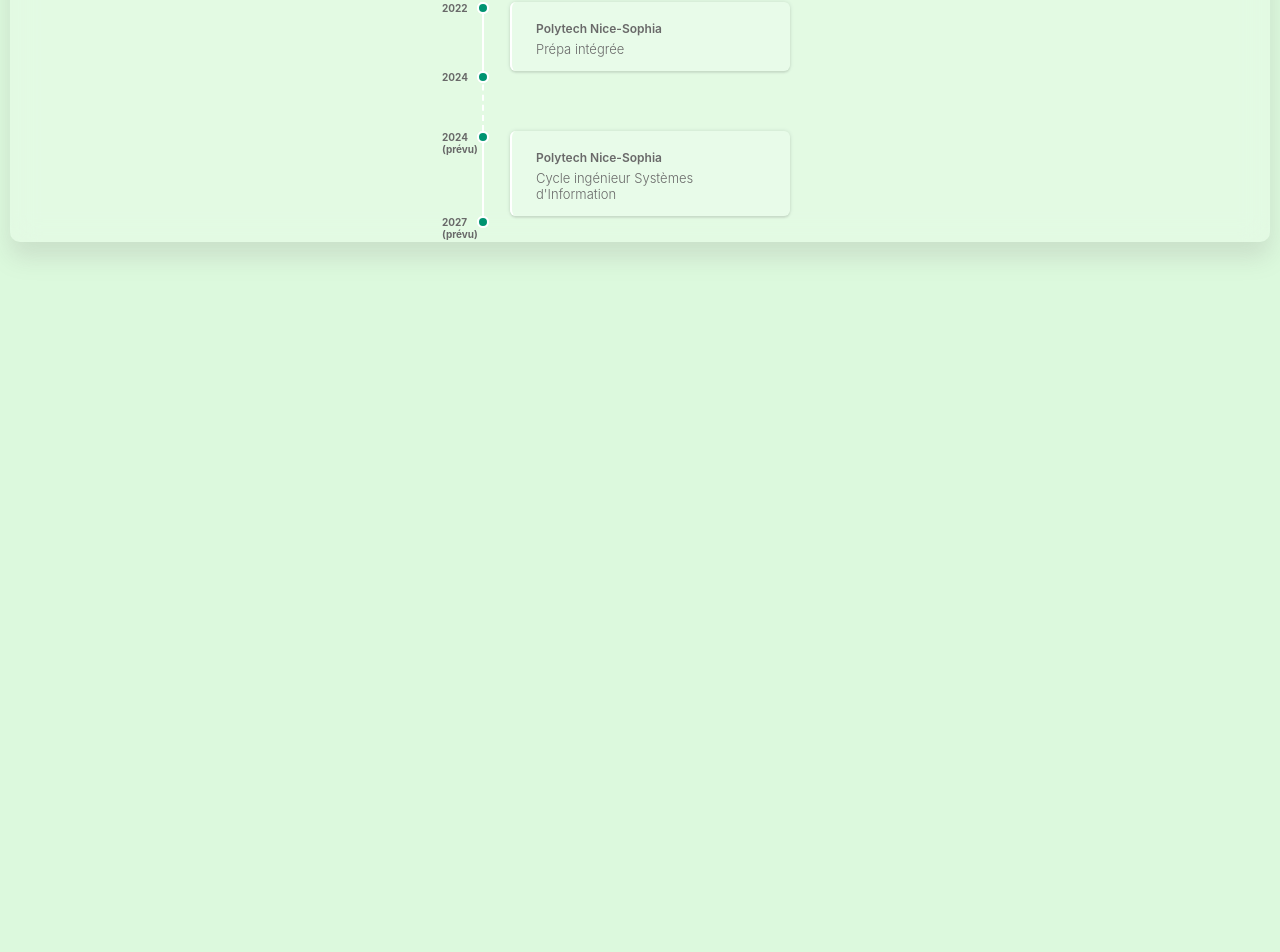
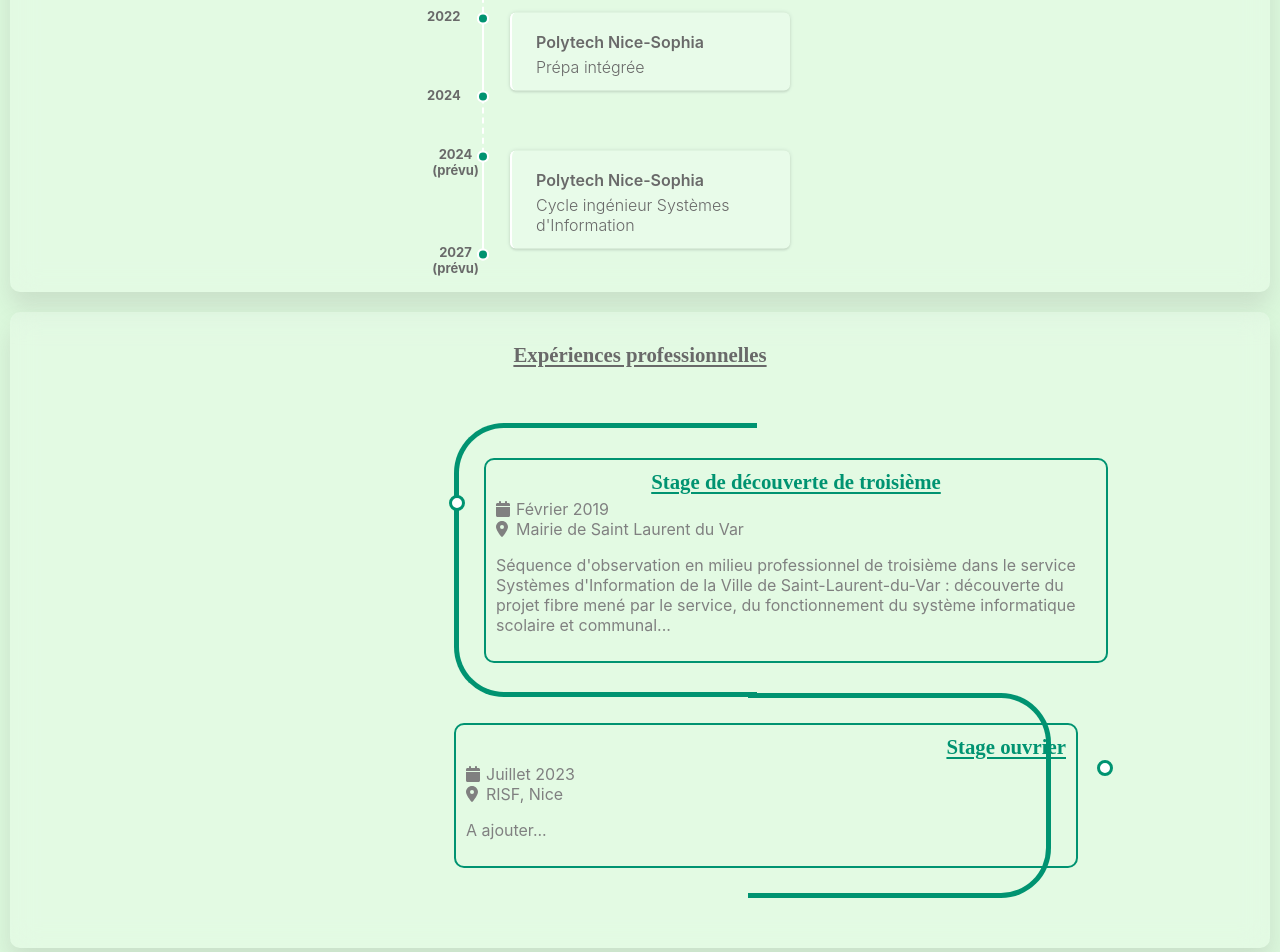
Before and after one commit to matryt/portfolio-react, a React (Create React App) app: page / in a window 1280 px wide. Shown: the part 784-1736 px from the top of the page. Before the commit the page ends 1046 px from the top, so only its background shows below. Built offline with nearby package versions, Linux system fonts and the light colour scheme; a web font is replaced by a local one.

Commit message:
Exp professionnelles

```diff
--- a/package.json
+++ b/package.json
@@ -3,6 +3,9 @@
   "version": "0.1.0",
   "private": true,
   "dependencies": {
+    "@fortawesome/fontawesome-svg-core": "^6.4.2",
+    "@fortawesome/free-solid-svg-icons": "^6.4.2",
+    "@fortawesome/react-fontawesome": "^0.2.0",
     "@testing-library/jest-dom": "^5.17.0",
     "@testing-library/react": "^13.4.0",
     "@testing-library/user-event": "^13.5.0",
--- a/src/App.js
+++ b/src/App.js
@@ -5,6 +5,8 @@
 import me from './img/me.jpg';
 import ETimeline from './components/EducationTimeline';
 import EItem from './components/EducationElement';
+import ExpTimeline from './components/ExperienceTimeline';
+import ExpItem from './components/ExperienceElement';
 
 
 function App() {
@@ -23,6 +25,12 @@
           <EItem title="Polytech Nice-Sophia" description="Cycle ingénieur Systèmes d'Information" startDate="2024 (prévu)" endDate="2027 (prévu)"></EItem>
         </ETimeline>
       </Card>
+      <Card title="Expériences professionnelles">
+        <ExpTimeline>
+          <ExpItem title="Stage de découverte de troisième" date="Février 2019" description="Séquence d'observation en milieu professionnel de troisième dans le service Systèmes d'Information de la Ville de Saint-Laurent-du-Var : découverte du projet fibre mené par le service, du fonctionnement du système informatique scolaire et communal..." place="Mairie de Saint Laurent du Var" parity="odd"/>
+          <ExpItem title="Stage ouvrier " date="Juillet 2023" description="A ajouter..." place="RISF, Nice" parity="even"/>
+        </ExpTimeline>
+      </Card>
     </div>
   );
 }
--- /dev/null
+++ b/src/components/ExperienceElement.js
@@ -0,0 +1,25 @@
+import { FontAwesomeIcon } from '@fortawesome/react-fontawesome'
+import { faCalendar } from '@fortawesome/free-solid-svg-icons';
+import { faLocationDot } from '@fortawesome/free-solid-svg-icons';
+
+export default function ExperienceElement({title, date, description, place, parity}) {
+    return (
+    <div className="outer">
+        <div className={`timeline-card ${parity}`} >
+            <div className="info">
+                <h3 className="exp-title">{title}</h3>
+                <div className="infos">
+                    <FontAwesomeIcon icon={faCalendar} />
+                    <p>{date}</p>
+                    <FontAwesomeIcon icon={faLocationDot} />
+                    <p>{place}</p>
+                </div>
+
+                <p>
+                    {description}
+                </p>
+            </div>
+        </div>
+    </div>
+    )
+}
--- /dev/null
+++ b/src/components/ExperienceTimeline.js
@@ -0,0 +1,9 @@
+import "../styles/Experience.css";
+
+export default function ExperienceTimeline(props) {
+    return (
+        <div className="exp-timeline">
+            {props.children}
+        </div>
+    )
+}
--- a/src/styles/Card.css
+++ b/src/styles/Card.css
@@ -15,6 +15,7 @@
     padding: 10px;
     height: 100%;
     margin-bottom: 20px;
+    justify-content:center;
 }
 
 .card h3 {
--- a/src/styles/Education.css
+++ b/src/styles/Education.css
@@ -1,6 +1,6 @@
 @import url('https://fonts.googleapis.com/css?family=Open+Sans:300,400,600,700');
 .card .educ-timeline {
-    height:420px;
+    height:470px;
 }
 
 .educ-timeline ul {
@@ -10,7 +10,6 @@
   left: 50%;
   transform: translate(-50%, -50%);
   padding: 1px 100px;
-  font-size: 13px;
 }
 .educ-timeline ul:before {
   content: '';
@@ -61,7 +60,6 @@
 }
 .educ-timeline div .title, .educ-timeline div .type {
   font-weight: 600;
-  font-size: 12px;
 }
 .educ-timeline div .info {
   font-weight: 300;
@@ -74,13 +72,17 @@
 }
 .educ-timeline span.number span {
   position: absolute;
-  font-size: 10px;
-  left: -40px;
+  font-size: 13px;
+  left: -55px;
   font-weight: bold;
 }
 .educ-timeline span.number span:first-child {
-  top: 0;
+  top: -5px;
 }
 .educ-timeline span.number span:last-child {
-  top: 100%;
+  top: 95%;
 }
+
+.educ-timeline span.number {
+  text-align: center;
+}
--- /dev/null
+++ b/src/styles/Experience.css
@@ -0,0 +1,129 @@
+
+/* Timeline Container */
+.exp-timeline {
+background: var(--primary-color);
+margin: 20px auto;
+padding: 20px;
+width:30%;
+}
+
+/* Card container */
+.timeline-card {
+position: relative;
+max-width: 400px;
+}
+
+/* setting padding based on even or odd */
+.timeline-card.odd {
+padding: 30px 0 30px 30px;
+}
+.timeline-card.even {
+padding: 30px 30px 30px 0;
+}
+/* Global ::before */
+.timeline-card::before {
+content: "";
+position: absolute;
+width: 80%;
+border: solid #009371;
+}
+
+.timeline-card .info .exp-title::before {
+    top:25px;
+}
+
+/* Setting the border of top, bottom, left */
+.timeline-card.odd::before {
+left: 0px;
+top: -4.5px;
+bottom: -4.5px;
+border-width: 5px 0 5px 5px;
+border-radius: 50px 0 0 50px;
+}
+
+/* Setting the border of top, bottom, right */
+.timeline-card.even::before {
+right: -225px;
+top: 0;
+bottom: 0;
+border-width: 5px 5px 5px 0;
+border-radius: 0 50px 50px 0;
+}
+
+/* Removing the border if it is the first card */
+.timeline-card:first-child::before {
+}
+
+/* Removing the border if it is the last card  and it's odd */
+.timeline-card:last-child.odd::before {
+}
+
+/* Removing the border if it is the last card  and it's even */
+.timeline-card:last-child.even::before {
+}
+
+/* Information about the timeline */
+.exp-timeline .info {
+display: flex;
+flex-direction: column;
+border: 2px solid #009371;
+color: gray;
+border-radius: 10px;
+padding: 10px;
+width:600px;
+}
+
+/* Title of the card */
+.exp-title {
+color: #009371;
+position: relative;
+}
+
+/* Timeline dot  */
+.exp-title::before {
+content: "";
+position: absolute;
+width: 10px;
+height: 10px;
+background: white;
+border-radius: 999px;
+border: 3px solid #009371;
+}
+
+/* text right if the card is even  */
+.timeline-card.even .info .exp-title {
+text-align: right;
+}
+
+/* setting dot to the left if the card is odd */
+.timeline-card.odd .info .exp-title::before {
+left: -47px;
+}
+
+/* setting dot to the right if the card is odd */
+.timeline-card.even > .info > .exp-title::before {
+right: -47px;
+}
+
+.date {
+    text-align:center;
+    margin:0px;
+}
+
+.exp-title {
+    margin:0px;
+}
+
+.exp-timeline svg {
+    padding-top:2px;
+}
+
+.exp-timeline .infos {
+    display:grid;
+    grid-template:auto auto/20px 40fr;
+    margin-top: 5px;
+}
+
+.infos p {
+    margin:0px;
+}
```
Also changed, not shown: 1 other file (tests, documents, lock files or other folders).
